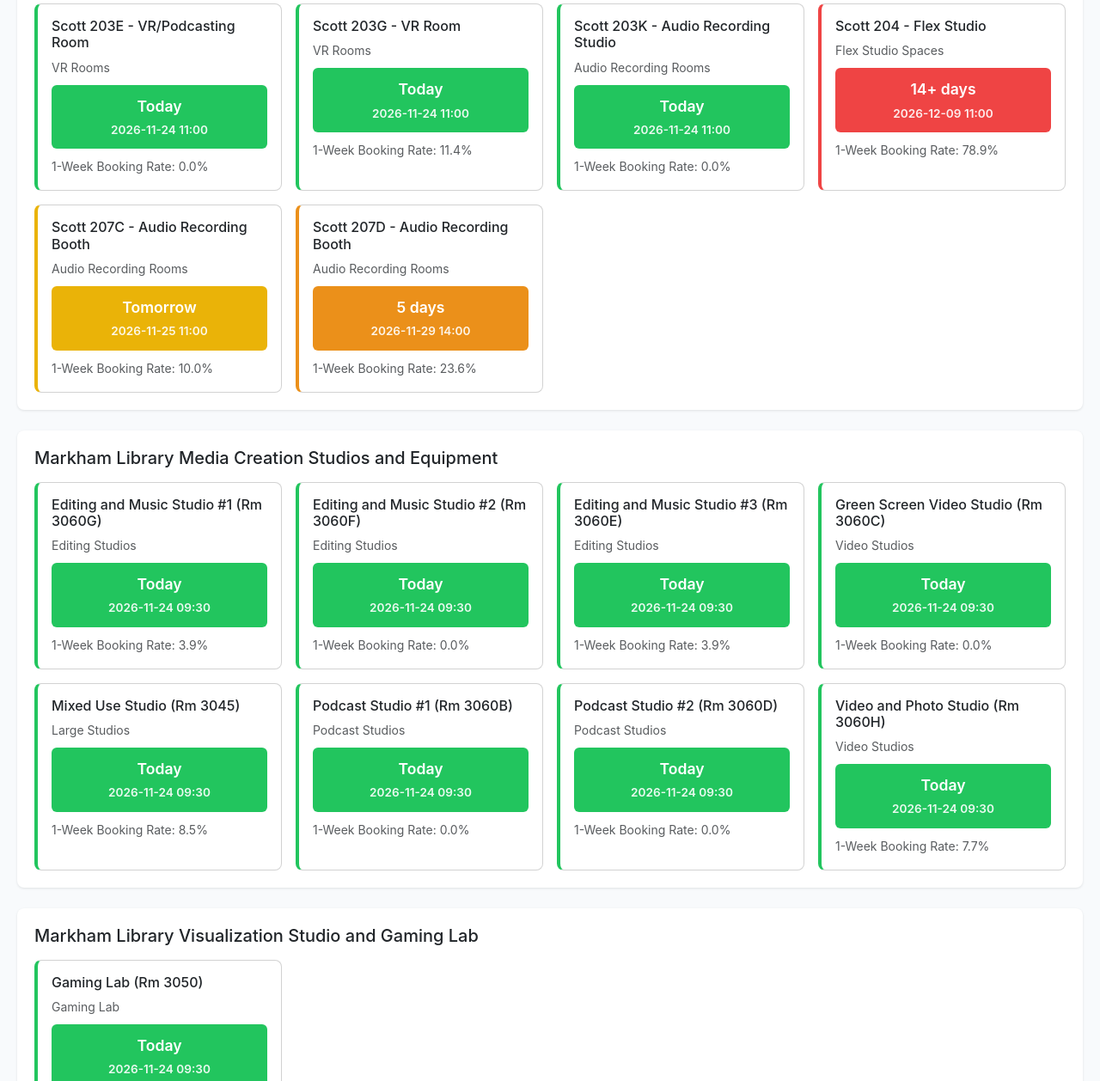
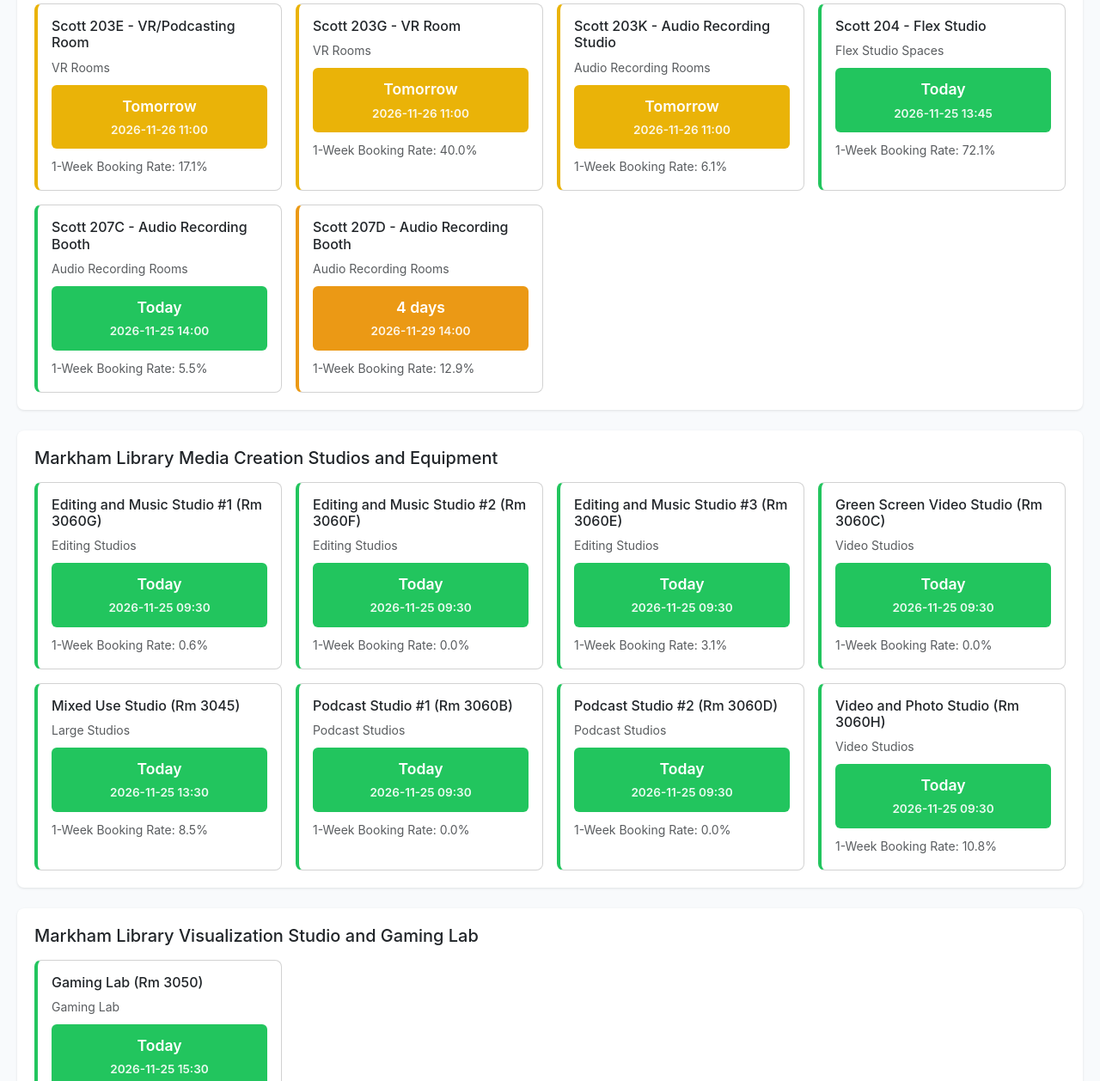
Before and after one commit to kris-joseph/MMCL-LibCal-Future-Booking-Analysis, a plain HTML site: page docs/index.html in a window 1280 px wide. Shown: the part 354-1612 px from the top of the page at 86% size. Drawn offline with nearby package versions, Linux system fonts and the light colour scheme.

Commit message:
Update dashboard: 2026-11-25 21:59:35

```diff
--- a/docs/index.html
+++ b/docs/index.html
@@ -18,7 +18,7 @@
                 </div>
                 <div class="col-auto text-end">
                     <p class="mb-0 text-muted small">Last Updated Before MMCL Opened on</p>
-                    <p class="mb-0 fw-bold">November 24, 2026</p>
+                    <p class="mb-0 fw-bold">November 25, 2026</p>
                 </div>
             </div>
         </header>
@@ -36,16 +36,48 @@
                 <div class="row g-3">
 
                     <div class="col-md-6 col-lg-4 col-xl-3">
-                        <div class="card space-card h-100" style="border-left: 4px solid rgb(34, 197, 94)">
+                        <div class="card space-card h-100" style="border-left: 4px solid rgb(234, 179, 8)">
                             <div class="card-body">
                                 <h4 class="card-title h6">Scott 203E - VR/Podcasting Room</h4>
                                 <p class="card-text text-muted small mb-2">VR Rooms</p>
-                                <div class="availability-badge" style="background-color: rgb(34, 197, 94)">
-                                    <div class="days-until">Today</div>
-                                    <div class="next-date">2026-11-24 11:00</div>
+                                <div class="availability-badge" style="background-color: rgb(234, 179, 8)">
+                                    <div class="days-until">Tomorrow</div>
+                                    <div class="next-date">2026-11-26 11:00</div>
                                 </div>
                                 <div class="mt-2">
-                                    <small class="text-muted">1-Week Booking Rate: 0.0%</small>
+                                    <small class="text-muted">1-Week Booking Rate: 17.1%</small>
+                                </div>
+                            </div>
+                        </div>
+                    </div>
+
+                    <div class="col-md-6 col-lg-4 col-xl-3">
+                        <div class="card space-card h-100" style="border-left: 4px solid rgb(234, 179, 8)">
+                            <div class="card-body">
+                                <h4 class="card-title h6">Scott 203G - VR Room</h4>
+                                <p class="card-text text-muted small mb-2">VR Rooms</p>
+                                <div class="availability-badge" style="background-color: rgb(234, 179, 8)">
+                                    <div class="days-until">Tomorrow</div>
+                                    <div class="next-date">2026-11-26 11:00</div>
+                                </div>
+                                <div class="mt-2">
+                                    <small class="text-muted">1-Week Booking Rate: 40.0%</small>
+                                </div>
+                            </div>
+                        </div>
+                    </div>
+
+                    <div class="col-md-6 col-lg-4 col-xl-3">
+                        <div class="card space-card h-100" style="border-left: 4px solid rgb(234, 179, 8)">
+                            <div class="card-body">
+                                <h4 class="card-title h6">Scott 203K - Audio Recording Studio</h4>
+                                <p class="card-text text-muted small mb-2">Audio Recording Rooms</p>
+                                <div class="availability-badge" style="background-color: rgb(234, 179, 8)">
+                                    <div class="days-until">Tomorrow</div>
+                                    <div class="next-date">2026-11-26 11:00</div>
+                                </div>
+                                <div class="mt-2">
+                                    <small class="text-muted">1-Week Booking Rate: 6.1%</small>
                                 </div>
                             </div>
                         </div>
@@ -54,14 +86,14 @@
                     <div class="col-md-6 col-lg-4 col-xl-3">
                         <div class="card space-card h-100" style="border-left: 4px solid rgb(34, 197, 94)">
                             <div class="card-body">
-                                <h4 class="card-title h6">Scott 203G - VR Room</h4>
-                                <p class="card-text text-muted small mb-2">VR Rooms</p>
+                                <h4 class="card-title h6">Scott 204 - Flex Studio</h4>
+                                <p class="card-text text-muted small mb-2">Flex Studio Spaces</p>
                                 <div class="availability-badge" style="background-color: rgb(34, 197, 94)">
                                     <div class="days-until">Today</div>
-                                    <div class="next-date">2026-11-24 11:00</div>
+                                    <div class="next-date">2026-11-25 13:45</div>
                                 </div>
                                 <div class="mt-2">
-                                    <small class="text-muted">1-Week Booking Rate: 11.4%</small>
+                                    <small class="text-muted">1-Week Booking Rate: 72.1%</small>
                                 </div>
                             </div>
                         </div>
@@ -70,62 +102,30 @@
                     <div class="col-md-6 col-lg-4 col-xl-3">
                         <div class="card space-card h-100" style="border-left: 4px solid rgb(34, 197, 94)">
                             <div class="card-body">
-                                <h4 class="card-title h6">Scott 203K - Audio Recording Studio</h4>
+                                <h4 class="card-title h6">Scott 207C - Audio Recording Booth</h4>
                                 <p class="card-text text-muted small mb-2">Audio Recording Rooms</p>
                                 <div class="availability-badge" style="background-color: rgb(34, 197, 94)">
                                     <div class="days-until">Today</div>
-                                    <div class="next-date">2026-11-24 11:00</div>
+                                    <div class="next-date">2026-11-25 14:00</div>
                                 </div>
                                 <div class="mt-2">
-                                    <small class="text-muted">1-Week Booking Rate: 0.0%</small>
+                                    <small class="text-muted">1-Week Booking Rate: 5.5%</small>
                                 </div>
                             </div>
                         </div>
                     </div>
 
                     <div class="col-md-6 col-lg-4 col-xl-3">
-                        <div class="card space-card h-100" style="border-left: 4px solid rgb(239, 68, 68)">
-                            <div class="card-body">
-                                <h4 class="card-title h6">Scott 204 - Flex Studio</h4>
-                                <p class="card-text text-muted small mb-2">Flex Studio Spaces</p>
-                                <div class="availability-badge" style="background-color: rgb(239, 68, 68)">
-                                    <div class="days-until">14+ days</div>
-                                    <div class="next-date">2026-12-09 11:00</div>
-                                </div>
-                                <div class="mt-2">
-                                    <small class="text-muted">1-Week Booking Rate: 78.9%</small>
-                                </div>
-                            </div>
-                        </div>
-                    </div>
-
-                    <div class="col-md-6 col-lg-4 col-xl-3">
-                        <div class="card space-card h-100" style="border-left: 4px solid rgb(234, 179, 8)">
-                            <div class="card-body">
-                                <h4 class="card-title h6">Scott 207C - Audio Recording Booth</h4>
-                                <p class="card-text text-muted small mb-2">Audio Recording Rooms</p>
-                                <div class="availability-badge" style="background-color: rgb(234, 179, 8)">
-                                    <div class="days-until">Tomorrow</div>
-                                    <div class="next-date">2026-11-25 11:00</div>
-                                </div>
-                                <div class="mt-2">
-                                    <small class="text-muted">1-Week Booking Rate: 10.0%</small>
-                                </div>
-                            </div>
-                        </div>
-                    </div>
-
-                    <div class="col-md-6 col-lg-4 col-xl-3">
-                        <div class="card space-card h-100" style="border-left: 4px solid rgb(235, 144, 26)">
+                        <div class="card space-card h-100" style="border-left: 4px solid rgb(235, 153, 21)">
                             <div class="card-body">
                                 <h4 class="card-title h6">Scott 207D - Audio Recording Booth</h4>
                                 <p class="card-text text-muted small mb-2">Audio Recording Rooms</p>
-                                <div class="availability-badge" style="background-color: rgb(235, 144, 26)">
-                                    <div class="days-until">5 days</div>
+                                <div class="availability-badge" style="background-color: rgb(235, 153, 21)">
+                                    <div class="days-until">4 days</div>
                                     <div class="next-date">2026-11-29 14:00</div>
                                 </div>
                                 <div class="mt-2">
-                                    <small class="text-muted">1-Week Booking Rate: 23.6%</small>
+                                    <small class="text-muted">1-Week Booking Rate: 12.9%</small>
                                 </div>
                             </div>
                         </div>
@@ -145,10 +145,10 @@
                                 <p class="card-text text-muted small mb-2">Editing Studios</p>
                                 <div class="availability-badge" style="background-color: rgb(34, 197, 94)">
                                     <div class="days-until">Today</div>
-                                    <div class="next-date">2026-11-24 09:30</div>
+                                    <div class="next-date">2026-11-25 09:30</div>
                                 </div>
                                 <div class="mt-2">
-                                    <small class="text-muted">1-Week Booking Rate: 3.9%</small>
+                                    <small class="text-muted">1-Week Booking Rate: 0.6%</small>
                                 </div>
                             </div>
                         </div>
@@ -161,7 +161,7 @@
                                 <p class="card-text text-muted small mb-2">Editing Studios</p>
                                 <div class="availability-badge" style="background-color: rgb(34, 197, 94)">
                                     <div class="days-until">Today</div>
-                                    <div class="next-date">2026-11-24 09:30</div>
+                                    <div class="next-date">2026-11-25 09:30</div>
                                 </div>
                                 <div class="mt-2">
                                     <small class="text-muted">1-Week Booking Rate: 0.0%</small>
@@ -177,10 +177,10 @@
                                 <p class="card-text text-muted small mb-2">Editing Studios</p>
                                 <div class="availability-badge" style="background-color: rgb(34, 197, 94)">
                                     <div class="days-until">Today</div>
-                                    <div class="next-date">2026-11-24 09:30</div>
+                                    <div class="next-date">2026-11-25 09:30</div>
                                 </div>
                                 <div class="mt-2">
-                                    <small class="text-muted">1-Week Booking Rate: 3.9%</small>
+                                    <small class="text-muted">1-Week Booking Rate: 3.1%</small>
                                 </div>
                             </div>
                         </div>
@@ -193,7 +193,7 @@
                                 <p class="card-text text-muted small mb-2">Video Studios</p>
                                 <div class="availability-badge" style="background-color: rgb(34, 197, 94)">
                                     <div class="days-until">Today</div>
-                                    <div class="next-date">2026-11-24 09:30</div>
+                                    <div class="next-date">2026-11-25 09:30</div>
                                 </div>
                                 <div class="mt-2">
                                     <small class="text-muted">1-Week Booking Rate: 0.0%</small>
@@ -209,7 +209,7 @@
                                 <p class="card-text text-muted small mb-2">Large Studios</p>
                                 <div class="availability-badge" style="background-color: rgb(34, 197, 94)">
                                     <div class="days-until">Today</div>
-                                    <div class="next-date">2026-11-24 09:30</div>
+                                    <div class="next-date">2026-11-25 13:30</div>
                                 </div>
                                 <div class="mt-2">
                                     <small class="text-muted">1-Week Booking Rate: 8.5%</small>
@@ -225,7 +225,7 @@
                                 <p class="card-text text-muted small mb-2">Podcast Studios</p>
                                 <div class="availability-badge" style="background-color: rgb(34, 197, 94)">
                                     <div class="days-until">Today</div>
-                                    <div class="next-date">2026-11-24 09:30</div>
+                                    <div class="next-date">2026-11-25 09:30</div>
                                 </div>
                                 <div class="mt-2">
                                     <small class="text-muted">1-Week Booking Rate: 0.0%</small>
@@ -241,7 +241,7 @@
                                 <p class="card-text text-muted small mb-2">Podcast Studios</p>
                                 <div class="availability-badge" style="background-color: rgb(34, 197, 94)">
                                     <div class="days-until">Today</div>
-                                    <div class="next-date">2026-11-24 09:30</div>
+                                    <div class="next-date">2026-11-25 09:30</div>
                                 </div>
                                 <div class="mt-2">
                                     <small class="text-muted">1-Week Booking Rate: 0.0%</small>
@@ -257,10 +257,10 @@
                                 <p class="card-text text-muted small mb-2">Video Studios</p>
                                 <div class="availability-badge" style="background-color: rgb(34, 197, 94)">
                                     <div class="days-until">Today</div>
-                                    <div class="next-date">2026-11-24 09:30</div>
+                                    <div class="next-date">2026-11-25 09:30</div>
                                 </div>
                                 <div class="mt-2">
-                                    <small class="text-muted">1-Week Booking Rate: 7.7%</small>
+                                    <small class="text-muted">1-Week Booking Rate: 10.8%</small>
                                 </div>
                             </div>
                         </div>
@@ -280,10 +280,10 @@
                                 <p class="card-text text-muted small mb-2">Gaming Lab</p>
                                 <div class="availability-badge" style="background-color: rgb(34, 197, 94)">
                                     <div class="days-until">Today</div>
-                                    <div class="next-date">2026-11-24 09:30</div>
+                                    <div class="next-date">2026-11-25 15:30</div>
                                 </div>
                                 <div class="mt-2">
-                                    <small class="text-muted">1-Week Booking Rate: 6.9%</small>
+                                    <small class="text-muted">1-Week Booking Rate: 21.5%</small>
                                 </div>
                             </div>
                         </div>
```
